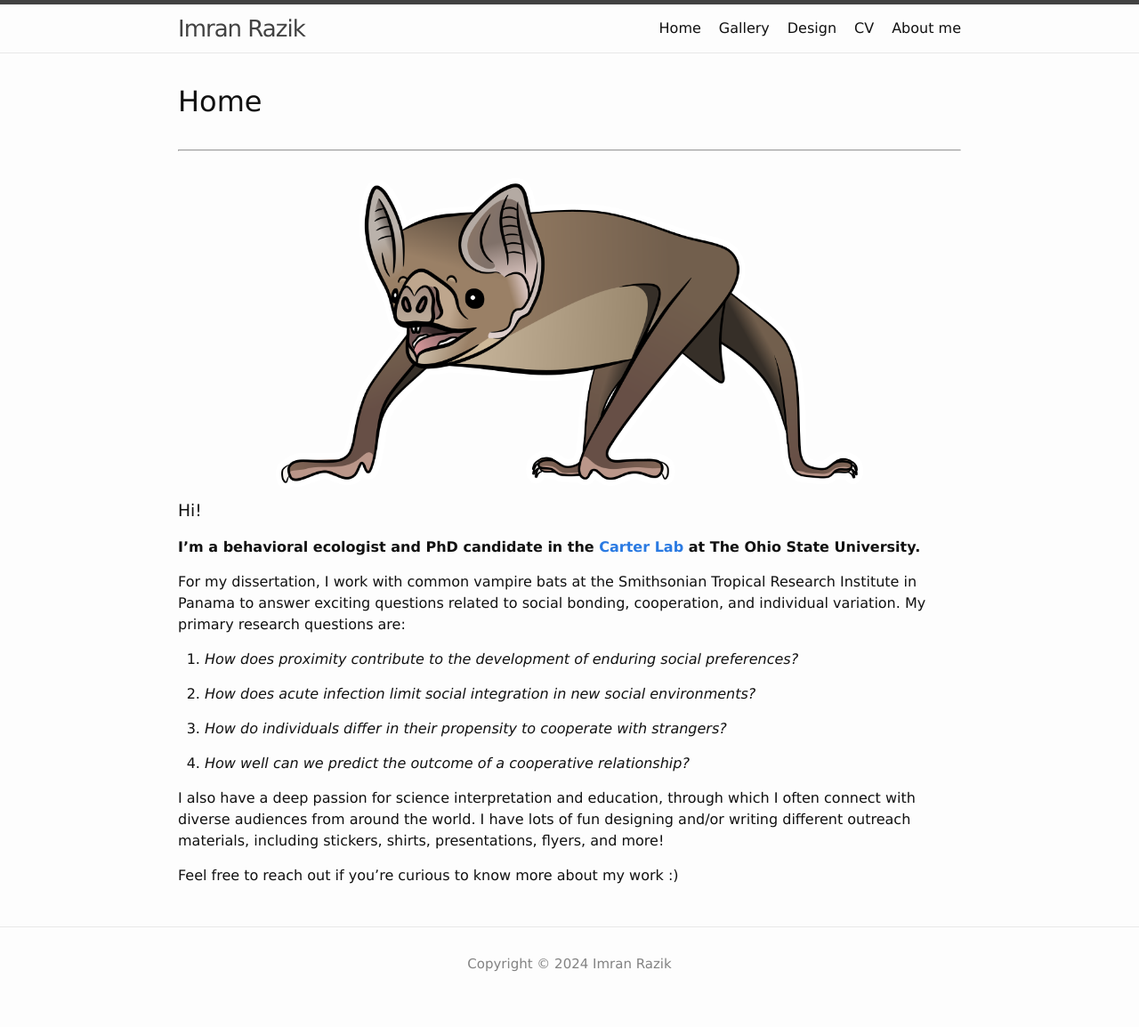
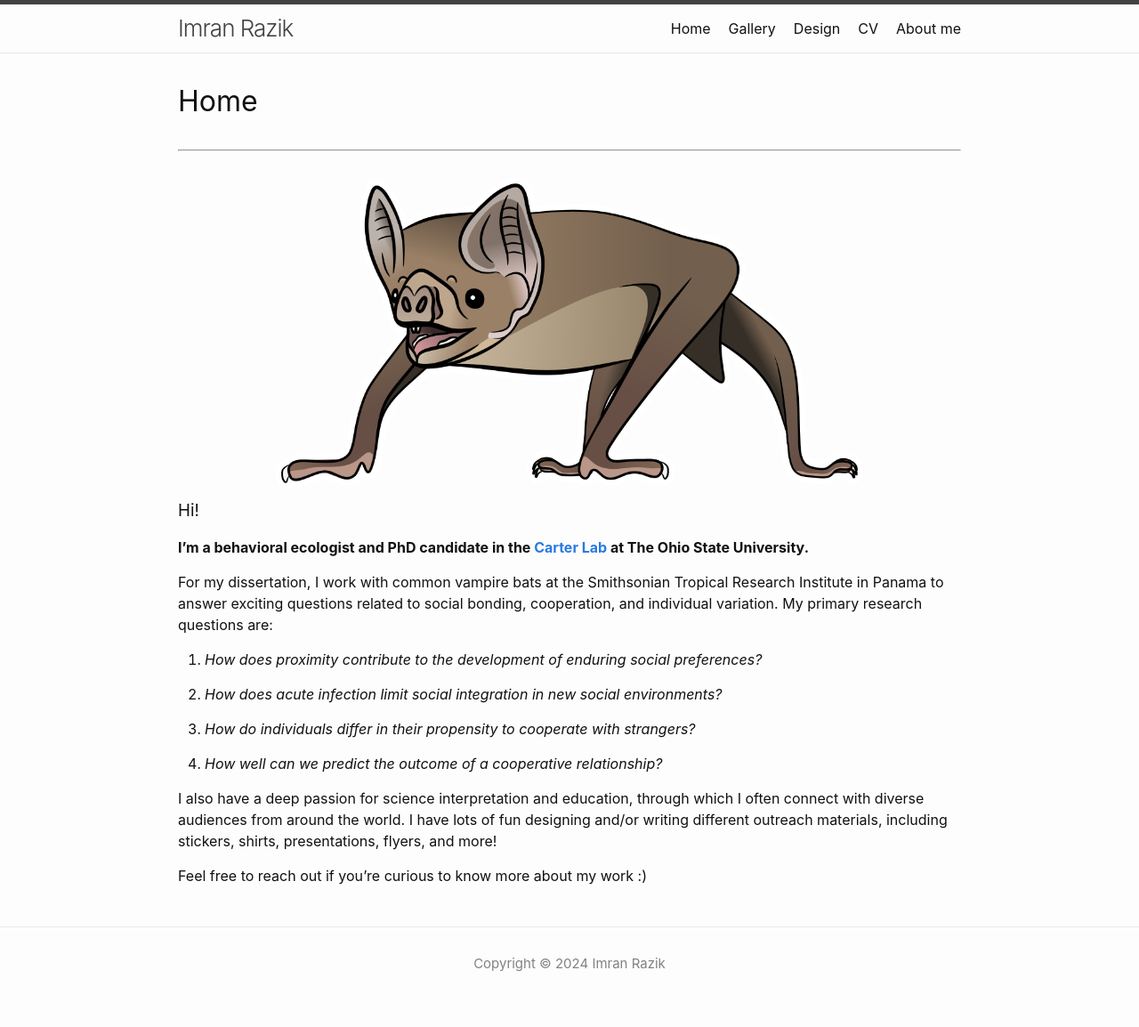
Before and after one commit to imranrazik/imranrazik.github.io, a Jekyll site: the page built from index.md, in a window 1280 px wide. Shown: the whole page at 89% size. Built offline with Jekyll 4.4.1, drawn with Linux system fonts in a browser that asks for light colours; our own code applies the rules of GitHub Pages for plain Markdown files.

Commit message:
Update style.scss

```diff
--- a/assets/css/style.scss
+++ b/assets/css/style.scss
@@ -88,11 +88,6 @@ div.desc {
   clear: both;
 }
 
-body {
-  font-family: Verdana, sans-serif;
-  margin: 0;
-}
-
 * {
   box-sizing: border-box;
 }
@@ -124,6 +119,7 @@ body {
   height: 100%;
   overflow: auto;
   background-color: black;
+  opacity: 50%;
 }
 
 /* Modal Content */
```
